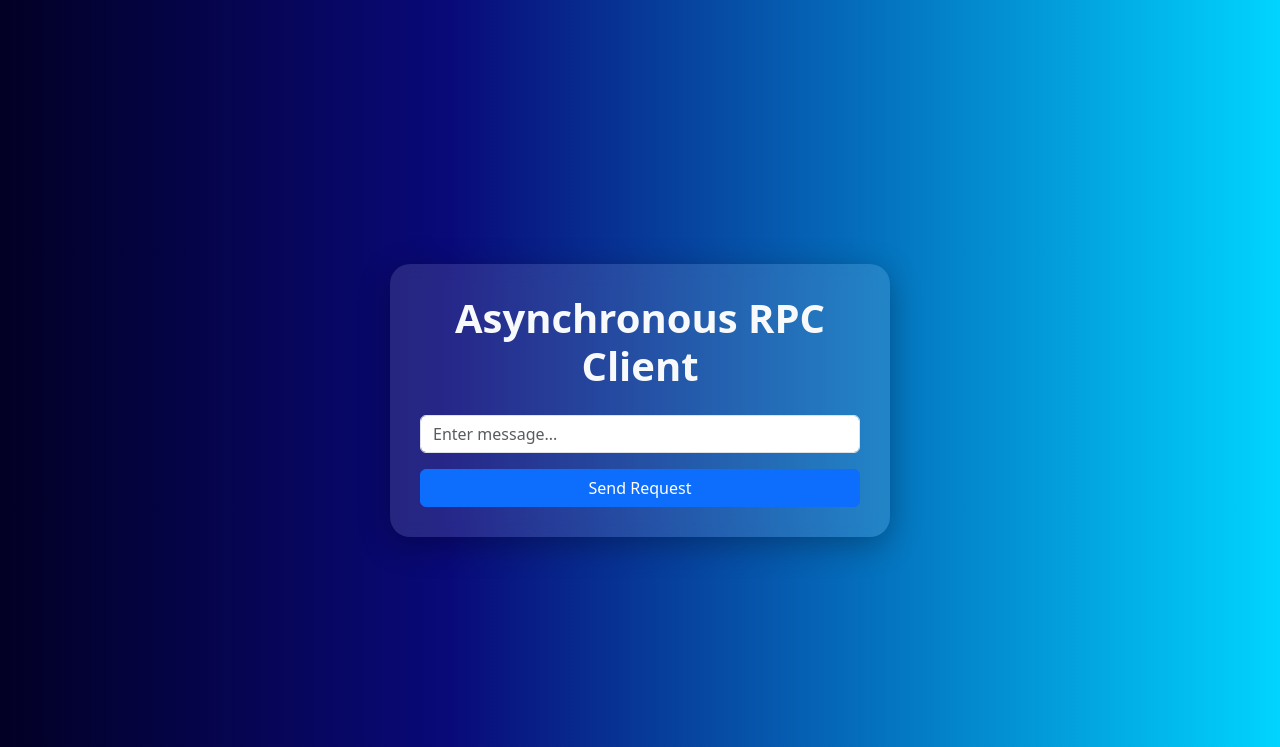
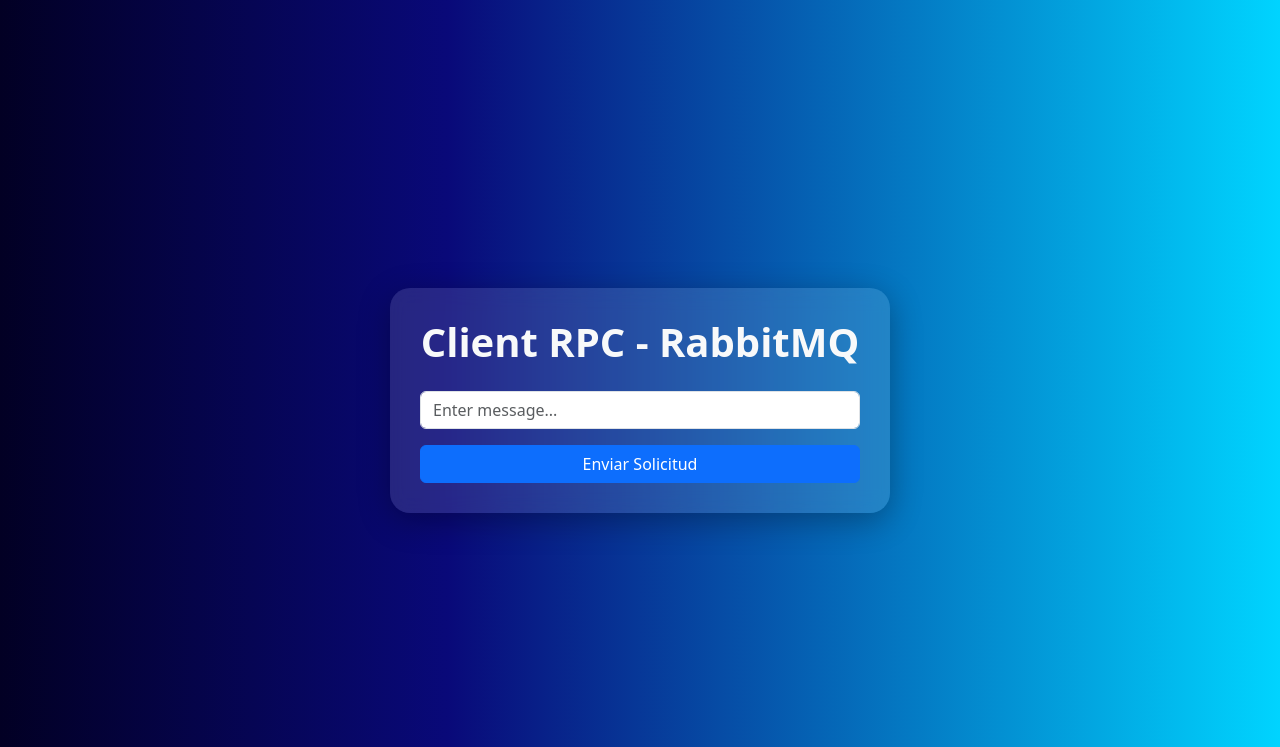
Before and after one commit to christian460/Rpc_Parcial1, a Flask app: page / in a window 1280 px wide. Shown: the top 747 px of the page. Run offline with Flask 3, Linux system fonts and the light colour scheme.

Commit message:
Cambiar la interfaz

```diff
--- a/templates/index.html
+++ b/templates/index.html
@@ -3,7 +3,7 @@
 <head>
     <meta charset="UTF-8">
     <meta name="viewport" content="width=device-width, initial-scale=1.0">
-    <title>RPC Client</title>
+    <title>Cliente RPC</title>
     <link rel="stylesheet" href="{{ url_for('static', filename='style.css') }}" >
     <link href="https://cdn.jsdelivr.net/npm/bootstrap@5.3.7/dist/css/bootstrap.min.css" rel="stylesheet">
 </head>
@@ -13,7 +13,7 @@
 <div class="main-card">
 
     <h1 class="title">
-        Asynchronous RPC Client
+        Client RPC - RabbitMQ
     </h1>
 
     <form method="POST">
@@ -34,7 +34,7 @@
             type="submit"
             class="btn btn-primary w-100"
         >
-            Send Request
+            Enviar Solicitud
         </button>
 
     </form>
@@ -43,7 +43,7 @@
 
     <div class="alert alert-info response-box">
 
-        <strong>Server Response:</strong>
+        <strong>Respuesta del servidor:</strong>
         <br><br>
 
         {{ response }}
```
